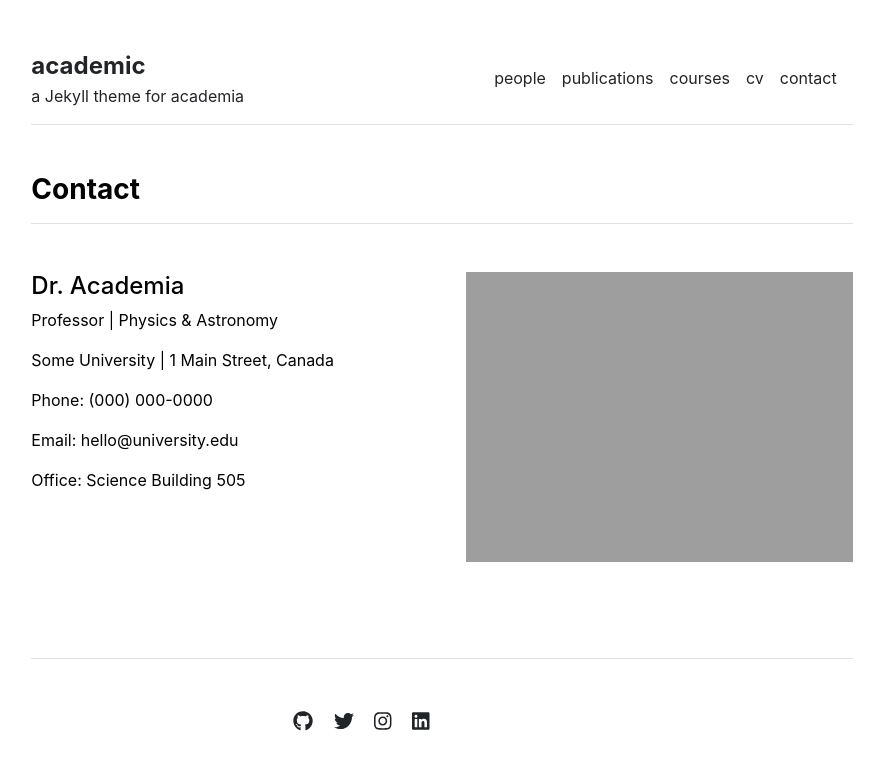
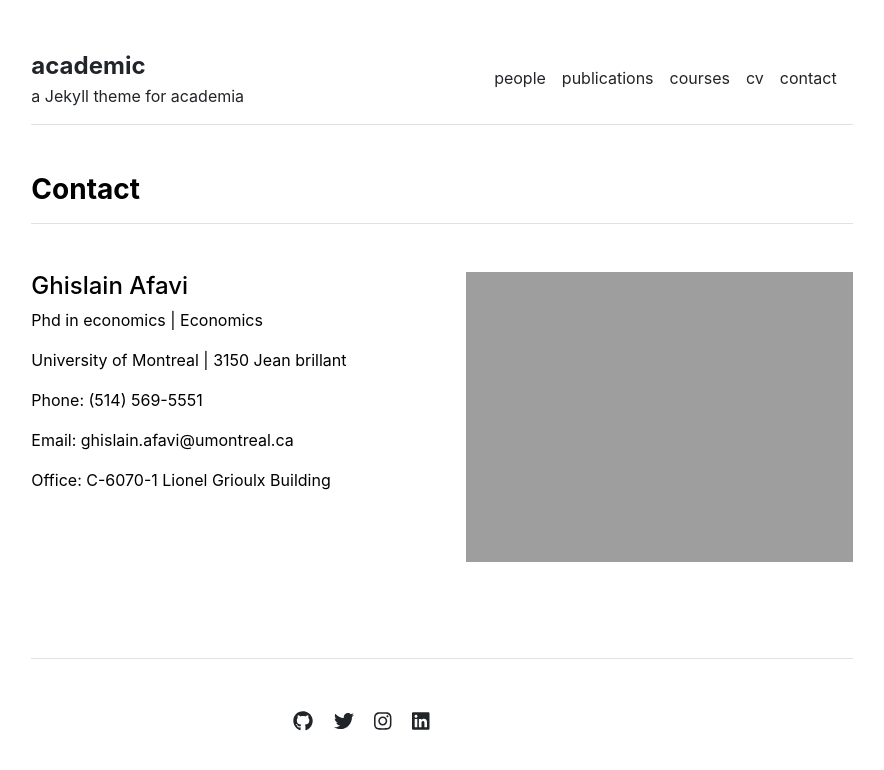
Before and after one commit to ghislainafavi/ghislainafavi.github.io, a Jekyll site: the page built from contact.md, in a window 1280 px wide. Shown: the top 770 px of the page, without its empty margins (198-1082 px from the left). Built offline with Jekyll 4.4.1, drawn with Linux system fonts in a browser that asks for light colours.

Commit message:
Update settings.yml

```diff
--- a/_data/settings.yml
+++ b/_data/settings.yml
@@ -1,6 +1,6 @@
 menu:
 - {name: 'people', url: '/people'}
-- {name: 'publications', url: '/publications'}
+- {name: 'publications', url: '/Research'}
 - {name: 'courses', url: '/courses'}
 - {name: 'cv', url: '/cv'}
 - {name: 'contact', url: '/contact'}
@@ -22,4 +22,4 @@ social:
 - {icon: 'linkedin', link: 'https://linkedin.com/in/lenpaul'}
 
 contacts:
-- {name: 'Dr. Academia', title: 'Professor', department: 'Physics & Astronomy', institution: 'Some University', institution_address: '1 Main Street, Canada', phone: '(000) 000-0000', email: 'hello@university.edu', office: 'Science Building 505', image: 'assets/img/contact.jpg'}
+- {name: 'Ghislain Afavi ', title: 'Phd in economics', department: 'Economics', institution: 'University of Montreal', institution_address: '3150 Jean brillant', phone: '(514) 569-5551', email: 'ghislain.afavi@umontreal.ca', office: 'C-6070-1 Lionel Grioulx Building', image: 'assets/img/contact.jpg'}
```
